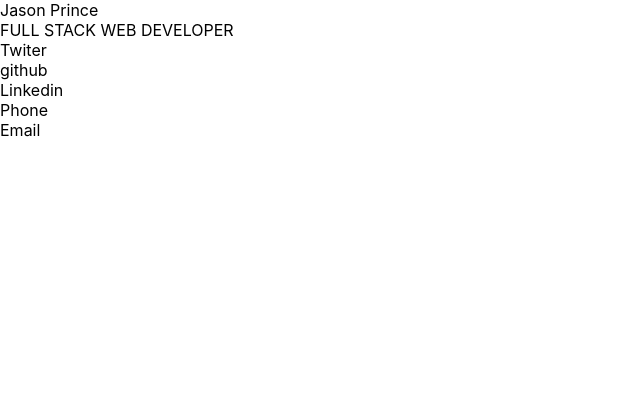
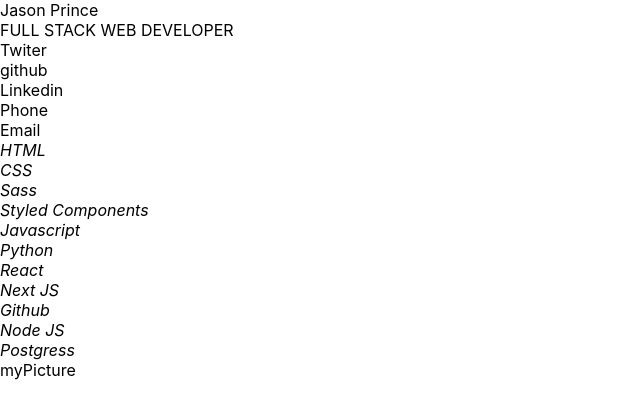
Before and after one commit to Jason-Prince/my-portfolio-app, a Next.js app: page / in a window 1280 px wide. Shown: the top 418 px of the page, without its empty margins (0-640 px from the left). Built offline with nearby package versions, Linux system fonts and the light colour scheme.

Commit message:
myPicture component

```diff
--- /dev/null
+++ b/components/myPictures.js
@@ -0,0 +1,5 @@
+const myPictures = () => {
+  return <section className="myPicture">myPicture</section>;
+};
+
+export default myPictures;
--- /dev/null
+++ b/components/skills.js
@@ -0,0 +1,41 @@
+const skills = () => {
+  return (
+    <section className="skills">
+      <div className="skills__icon">
+        <i className="skills__icon--html">HTML</i>
+      </div>
+      <div className="skills__icon">
+        <i className="skills__icon--css">CSS</i>
+      </div>
+      <div className="skills__icon">
+        <i className="skills__icon--sass">Sass</i>
+      </div>
+      <div className="skills__icon">
+        <i className="skills__icon--styled-components">Styled Components</i>
+      </div>
+      <div className="skills__icon">
+        <i className="skills__icon--javascript">Javascript</i>
+      </div>
+      <div className="skills__icon">
+        <i className="skills__icon--python">Python</i>
+      </div>
+      <div className="skills__icon">
+        <i className="skills__icon--react">React</i>
+      </div>
+      <div className="skills__icon">
+        <i className="skills__icon--nextjs">Next JS</i>
+      </div>
+      <div className="skills_icon">
+        <i className="skills__icon--github">Github</i>
+      </div>
+      <div className="skills_icon">
+        <i className="skills__icon--nodejs">Node JS</i>
+      </div>
+      <div className="skills_icon">
+        <i className="skills__icon--postgress">Postgress</i>
+      </div>
+    </section>
+  );
+};
+
+export default skills;
--- a/pages/index.js
+++ b/pages/index.js
@@ -1,11 +1,15 @@
 import Header from "../components/header";
 import OnlinePresence from "../components/onlinePresence";
+import Skills from "../components/skills";
+import MyPicture from "../components/myPictures";
 
 const Home = () => {
   return (
     <div>
       <Header />
       <OnlinePresence />
+      <Skills />
+      <MyPicture />
     </div>
   );
 };
```
